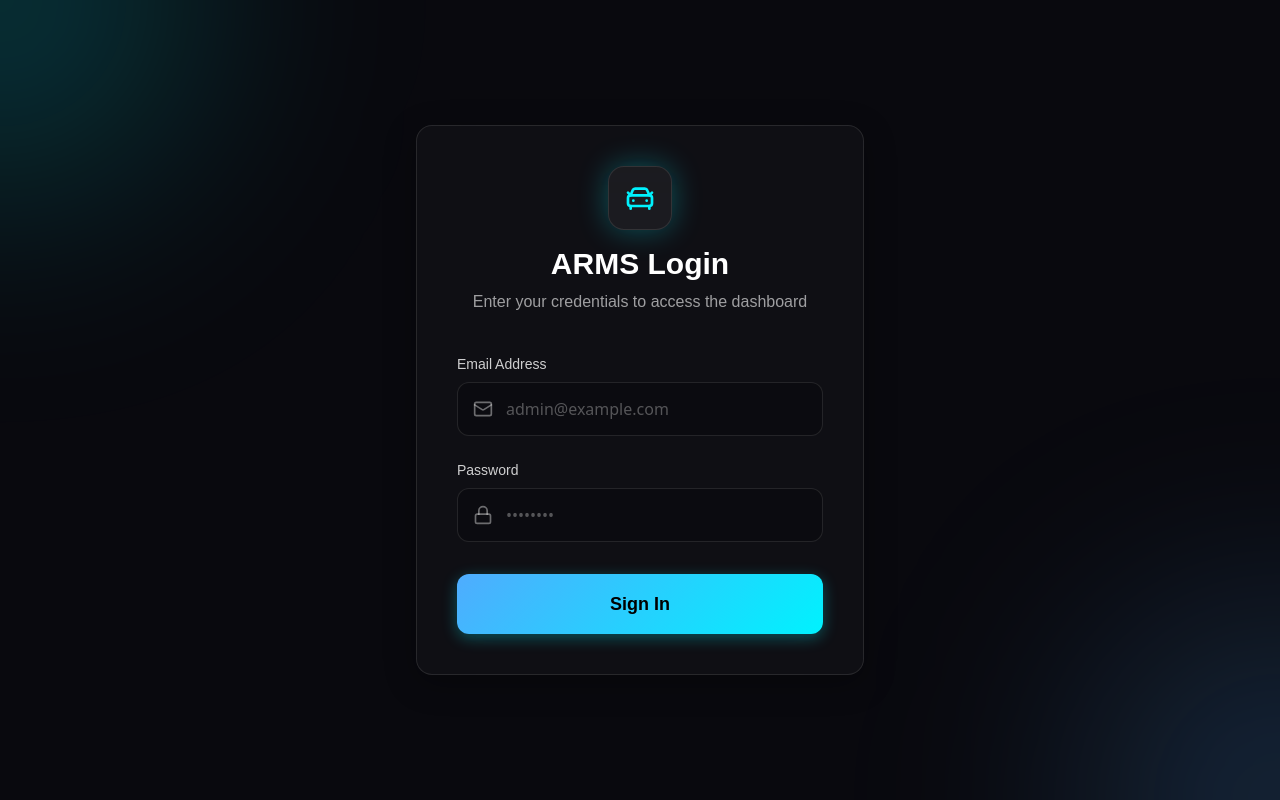
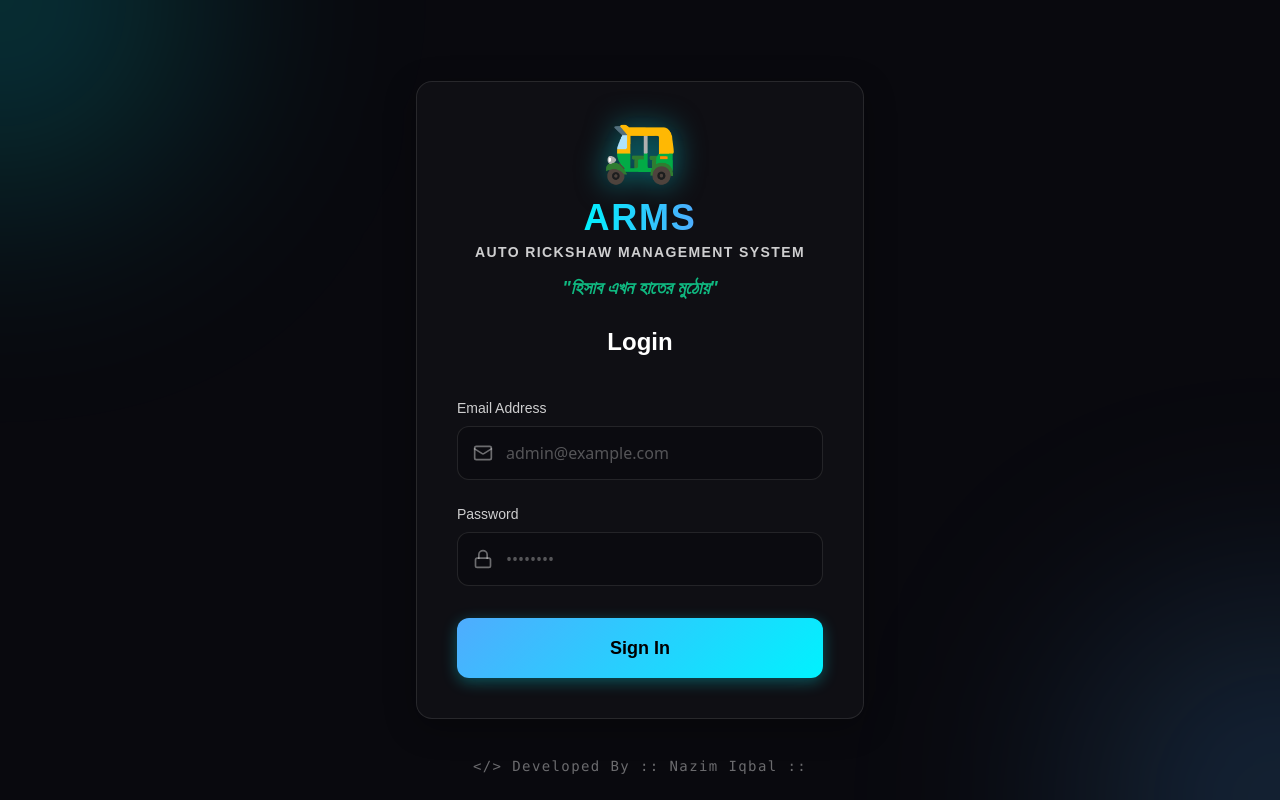
Before and after one commit to nazim-iqbal/arms, a React (Vite) app: page /login in a window 1280 px wide. Built offline with nearby package versions, Linux system fonts and the light colour scheme.

Commit message:
Update Login screen UI based on user design requests

```diff
--- a/src/pages/Login.jsx
+++ b/src/pages/Login.jsx
@@ -35,12 +35,15 @@ export default function Login() {
       <div className="absolute bottom-0 right-0 w-96 h-96 bg-[#4facfe]/20 rounded-full blur-[120px] translate-x-1/2 translate-y-1/2" />
 
       <div className="glass-panel w-full max-w-md p-10 relative z-10 animate-in fade-in slide-in-from-bottom-8 duration-700">
-        <div className="flex flex-col items-center mb-10 text-center">
-          <div className="w-16 h-16 rounded-2xl bg-white/5 border border-white/10 flex items-center justify-center mb-4 shadow-[0_0_30px_rgba(0,242,254,0.3)]">
-            <CarFront size={32} className="text-[#00f2fe]" />
+        <div className="flex flex-col items-center mb-8 text-center">
+          <div className="text-6xl mb-4 drop-shadow-[0_0_15px_rgba(0,242,254,0.5)]">
+            🛺
           </div>
-          <h2 className="text-3xl font-bold text-white mb-2">ARMS Login</h2>
-          <p className="text-white/60">Enter your credentials to access the dashboard</p>
+          <h1 className="text-4xl font-black text-transparent bg-clip-text bg-gradient-to-r from-[#00f2fe] to-[#4facfe] mb-1 tracking-wider">ARMS</h1>
+          <h2 className="text-sm font-semibold text-white/80 uppercase tracking-widest mb-3">Auto Rickshaw Management System</h2>
+          <p className="text-[#10B981] font-bold text-lg italic mb-6">"হিসাব এখন হাতের মুঠোয়"</p>
+
+          <h3 className="text-2xl font-bold text-white mb-2">Login</h3>
         </div>
 
         {error && (
@@ -93,6 +96,13 @@ export default function Login() {
           </button>
         </form>
       </div>
+
+      {/* Footer */}
+      <div className="absolute bottom-6 w-full text-center z-10">
+        <p className="text-white/40 text-sm font-mono tracking-widest">
+          &lt;/&gt; Developed By :: Nazim Iqbal ::
+        </p>
+      </div>
     </div>
   );
 }
```
